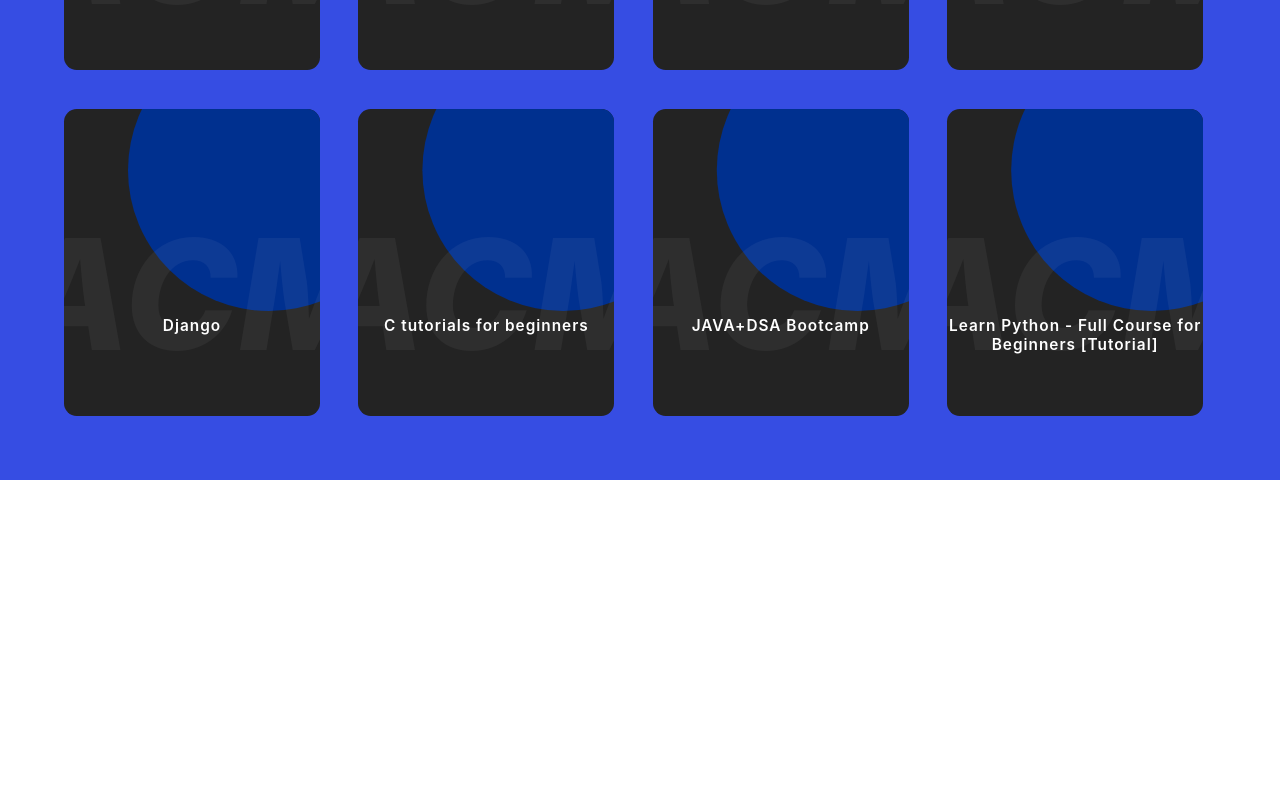
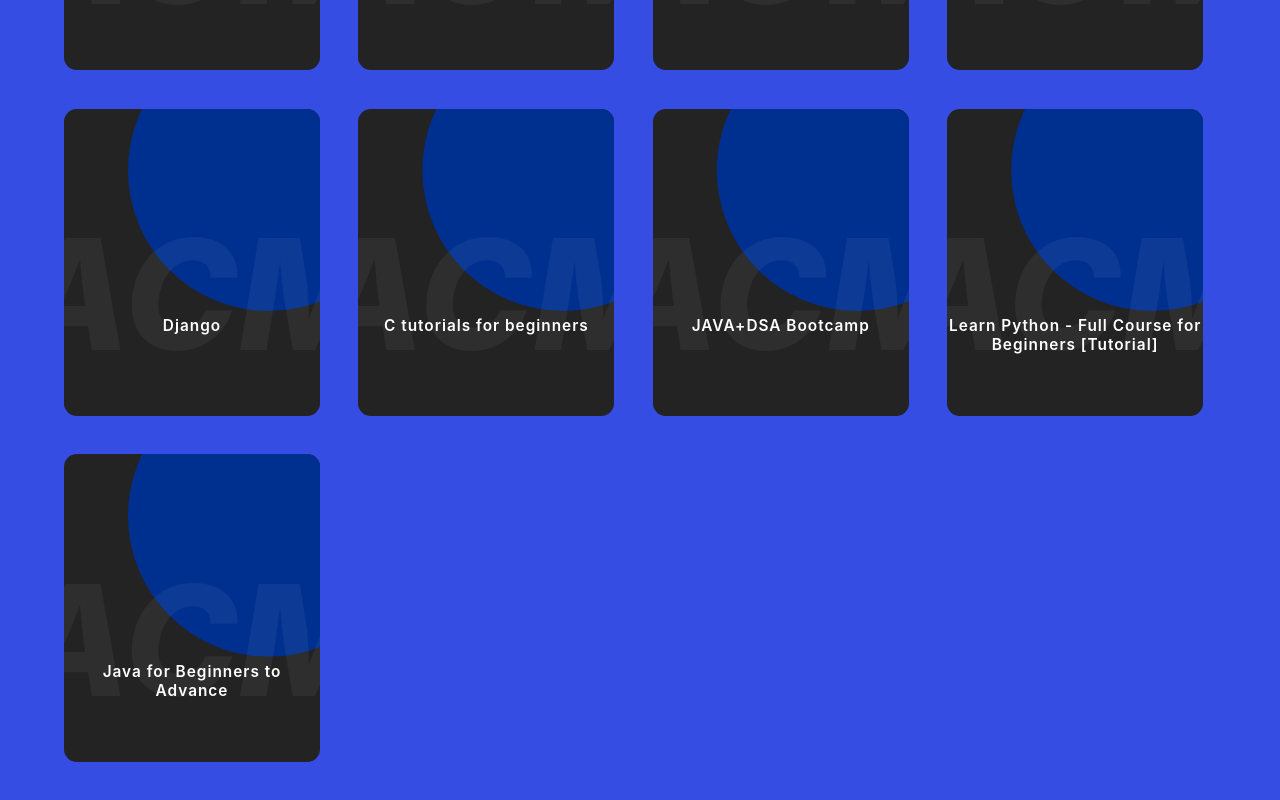
Before and after one commit to ACM-JUIT/Learning-Resources, a React (Create React App) app: page / in a window 1280 px wide. Shown: the part 1292-2092 px from the top of the page. Before the commit the page ends 1772 px from the top, so only its background shows below. Built offline with nearby package versions, Linux system fonts and the light colour scheme.

Commit message:
add a learning resource to repository

```diff
--- a/src/data.js
+++ b/src/data.js
@@ -79,4 +79,9 @@
       brief: "This beginner-friendly course will teach you the basics of Python programming.",
       link: "https://www.youtube.com/watch?v=rfscVS0vtbw&t=13720s&ab_channel=freeCodeCamp.org",
     },
+    {
+      courseName : "Java for Beginners to Advance",
+      brief: "This beginner-friendly course will teach you the basics of Java advanced programming.",
+      link: "https://www.udemy.com/course/java-programming-tutorial-for-beginners",
+    },
   ];
```
